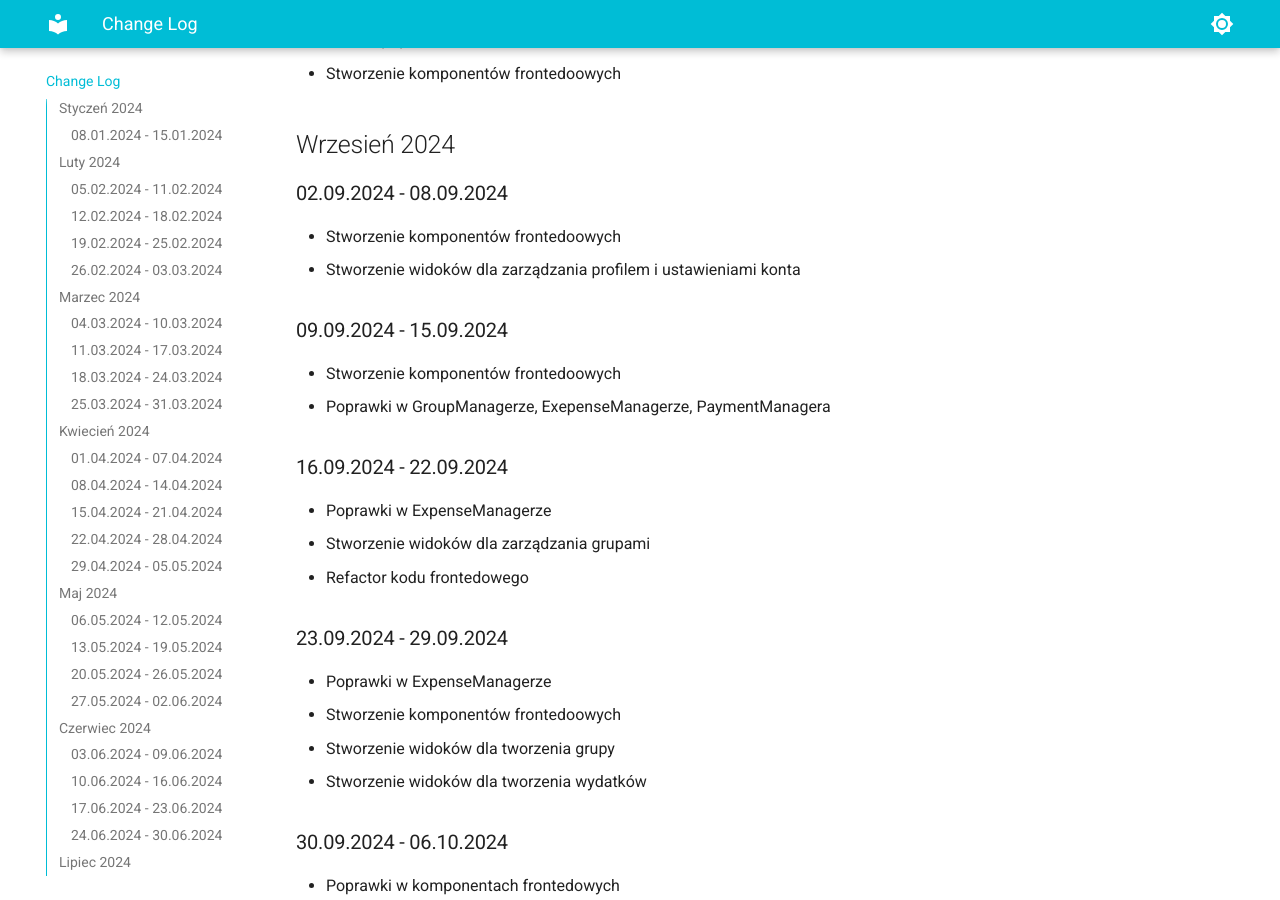
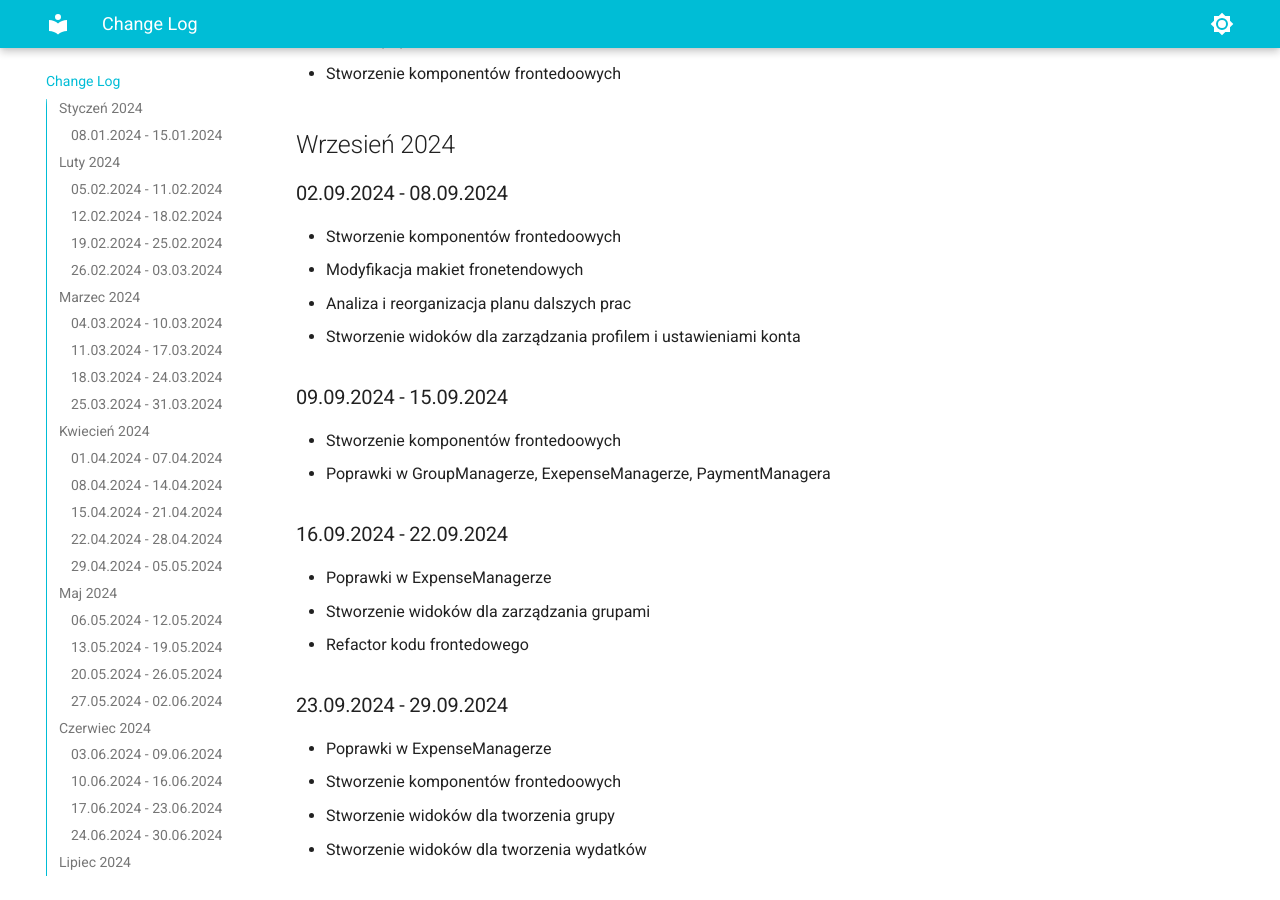
Before and after one commit to Group-Expense-Manager/gem-docs, an MkDocs documentation site: the page built from docs/change_log.md, in a window 1280 px wide and 900 px high, scrolled down 5397 px. Built offline with MkDocs 1.6.1 and Material for MkDocs 9.7.7, drawn with Linux system fonts in a browser that asks for light colours.

Commit message:
GEM-666 | Add more contest

```diff
--- a/docs/change_log.md
+++ b/docs/change_log.md
@@ -128,6 +128,8 @@
 ## Wrzesień 2024
 ### 02.09.2024 - 08.09.2024
 * Stworzenie komponentów frontedoowych
+* Modyfikacja makiet fronetendowych
+* Analiza i reorganizacja planu dalszych prac
 * Stworzenie widoków dla zarządzania profilem i ustawieniami konta
 ### 09.09.2024 - 15.09.2024
 * Stworzenie komponentów frontedoowych
```
